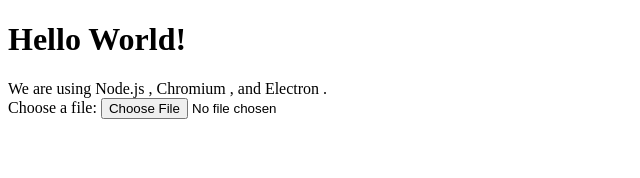
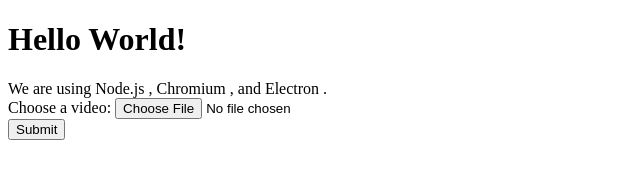
Before and after one commit to DimitrisAthanasiadis/my-electron-app, an Electron app: page index.html in a window 800 px wide. Shown: the whole page, without its empty margins (0-640 px from the left). Drawn offline with nearby package versions, Linux system fonts and the light colour scheme.

Commit message:
Corrected security policy for scripts, added video submit form

```diff
--- a/index.html
+++ b/index.html
@@ -10,7 +10,7 @@
   <script src="https://maxcdn.bootstrapcdn.com/bootstrap/3.3.7/js/bootstrap.min.js"
     integrity="sha384-Tc5IQib027qvyjSMfHjOMaLkfuWVxZxUPnCJA7l2mCWNIpG9mGCD8wGNIcPD7Txa"
     crossorigin="anonymous"></script>
-  <meta http-equiv="Content-Security-Policy" content="default-src 'self'; script-src 'self'">
+  <meta http-equiv="Content-Security-Policy" content="default-src *; style-src 'self' 'unsafe-inline'; script-src 'self' 'unsafe-inline' 'unsafe-eval'">
   <meta http-equiv="X-Content-Security-Policy" content="default-src 'self'; script-src 'self'">
   <title>Hello World!</title>
 </head>
@@ -24,10 +24,29 @@
       and Electron <span id="electron-version"></span>.
     </div>
     <div class="row" >
-      <label for="file">Choose a file:</label>
-      <input id="file" type="file" title="Choose a file" />
+      <form>
+        <div>
+          <label for="file">Choose a video:</label>
+          <input id="file" type="file" title="Choose a file" accept="video/*" />
+        </div>
+        <button id="upload_video" type="submit">Submit</button>
+      </form>
     </div>
   </div>
 </body>
 
+<script>
+  const electron = require("electron)");
+  const { ipcRenderer } = electron;
+
+  document.querySelector('form').addEventListener('submit', (event) => {
+    event.preventDefault();
+    const file = document.querySelector('#file').files[0];
+    // debugger;
+    // ffmpeg.ffprobe(file.path, (err, metadata) => {
+    //   console.dir(metadata)
+    // });
+  });
+</script>
+
 </html>
```
